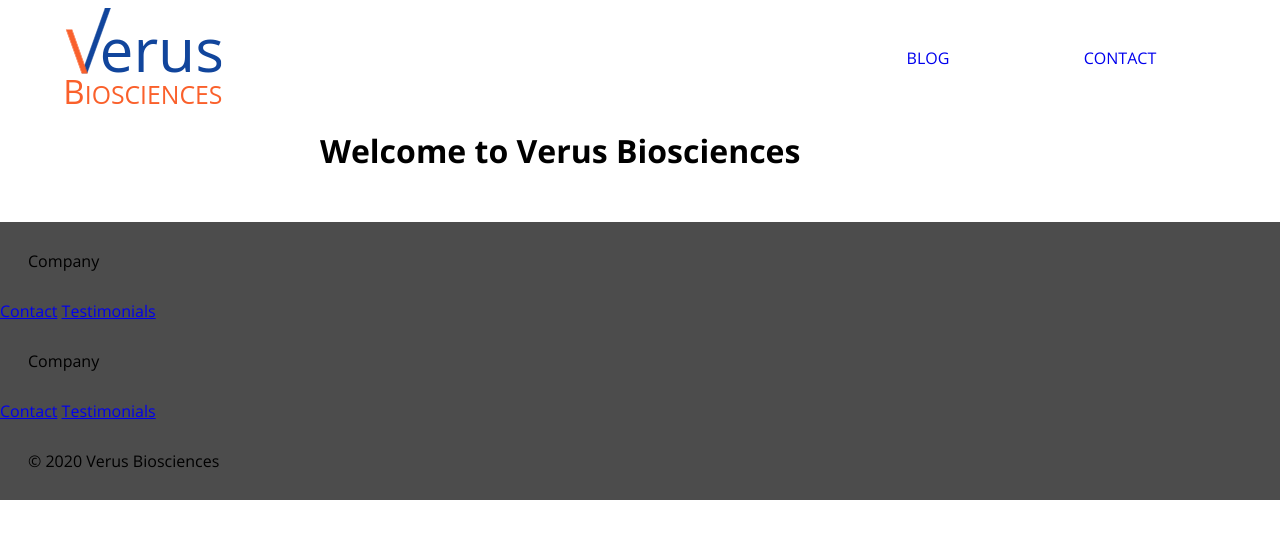
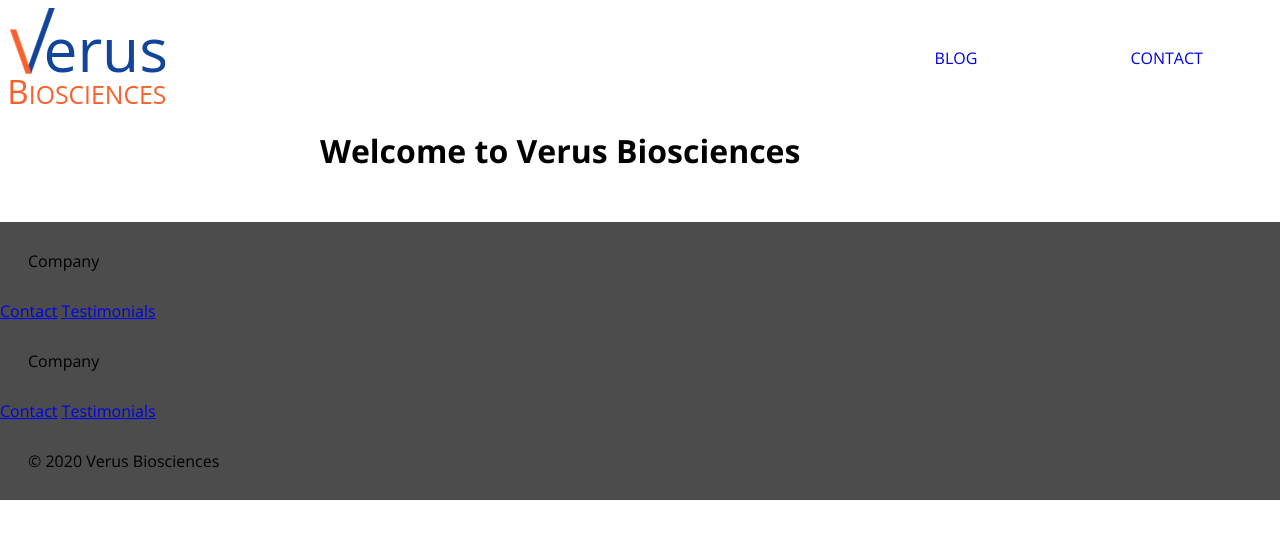
Before and after one commit to VerusBiosciences/VerusBiosciences.github.io, a Jekyll site: the page built from index.html, in a window 1280 px wide. Shown: the top 539 px of the page. Built offline with Jekyll 4.4.1, drawn with Linux system fonts in a browser that asks for light colours.

Commit message:
Better header spacing on all device sizes

```diff
--- a/_includes/header.html
+++ b/_includes/header.html
@@ -1,11 +1,11 @@
 <header>
   <nav role="navigation">
-    <div>
+    <div id="logo">
       <a href="/">
-        <img id="logo" src="/assets/img/logo.svg" alt="Verus Biosciences logo">
+        <img src="/assets/img/logo.svg" alt="Verus Biosciences logo">
       </a>
     </div>
-    <span></span>
+    <span id="spacer"></span>
     <div class="nav-link">
       <a href="/blog/">
         <p class="title">Blog</p>
--- a/assets/css/_header.scss
+++ b/assets/css/_header.scss
@@ -1,11 +1,7 @@
-header {
-  margin: 8px 0px 0px;
-  padding: 0;
-  width: 100%;
-}
-
 nav {
   display: grid;
+  width: 100%;
+  text-align: center;
 
   .nav-link {
     align-items: center;
@@ -22,15 +18,26 @@
     }
   }
   #logo {
-    float: left;
+    width: 160px;
   }
 }
 
 // small
 @media only screen and (min-width: $screen-small-lower) {
+  header {
+    padding: 12px 12px 0px;
+
     nav {
       grid-template-columns: 50% 50%;
-    width: 100%;
+
+      #logo {
+        grid-column: 1 / span 2;
+        margin: 0 auto;
+      }
+      #spacer {
+        display: none;
+      }
+    }
   }
 }
 
@@ -40,15 +47,20 @@
 
 // large
 @media only screen and (min-width: $screen-large-lower) {
+  header {
+    padding: 8px 8px 0px;
+
     nav {
       grid-template-columns: 3fr 1fr 1fr 1fr;
-    width: 90%;
       grid-template-rows: 100px;
-    text-align: center;
-    padding: 0 64px;
 
       #logo {
-      width: 160px;
+        grid-column: 1 / 1;
+        margin: 0;
+      }
+      #spacer {
+        display: inline;
+      }
     }
   }
 }
```
Lines whose indentation alone changed are shown as unchanged.
